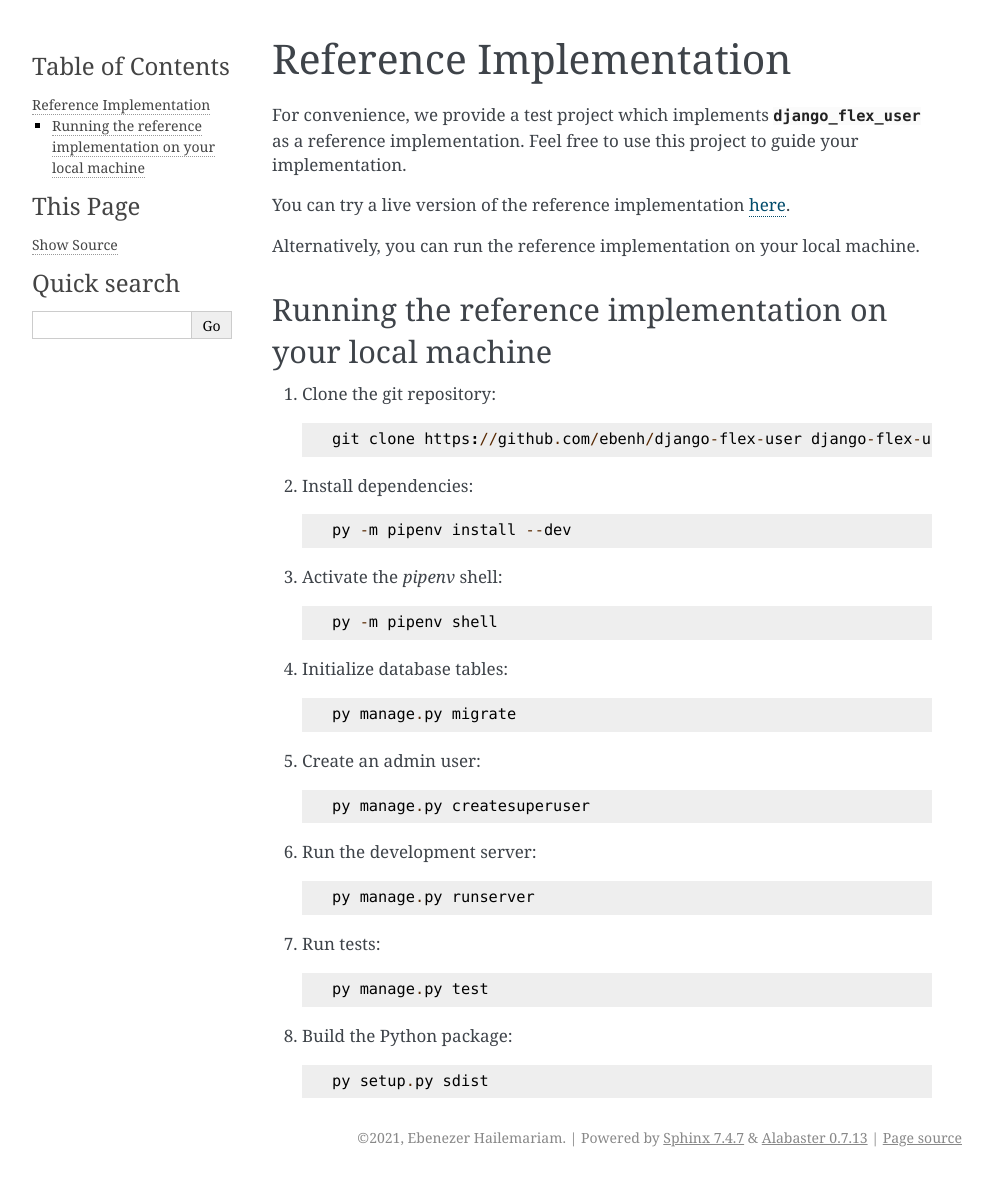
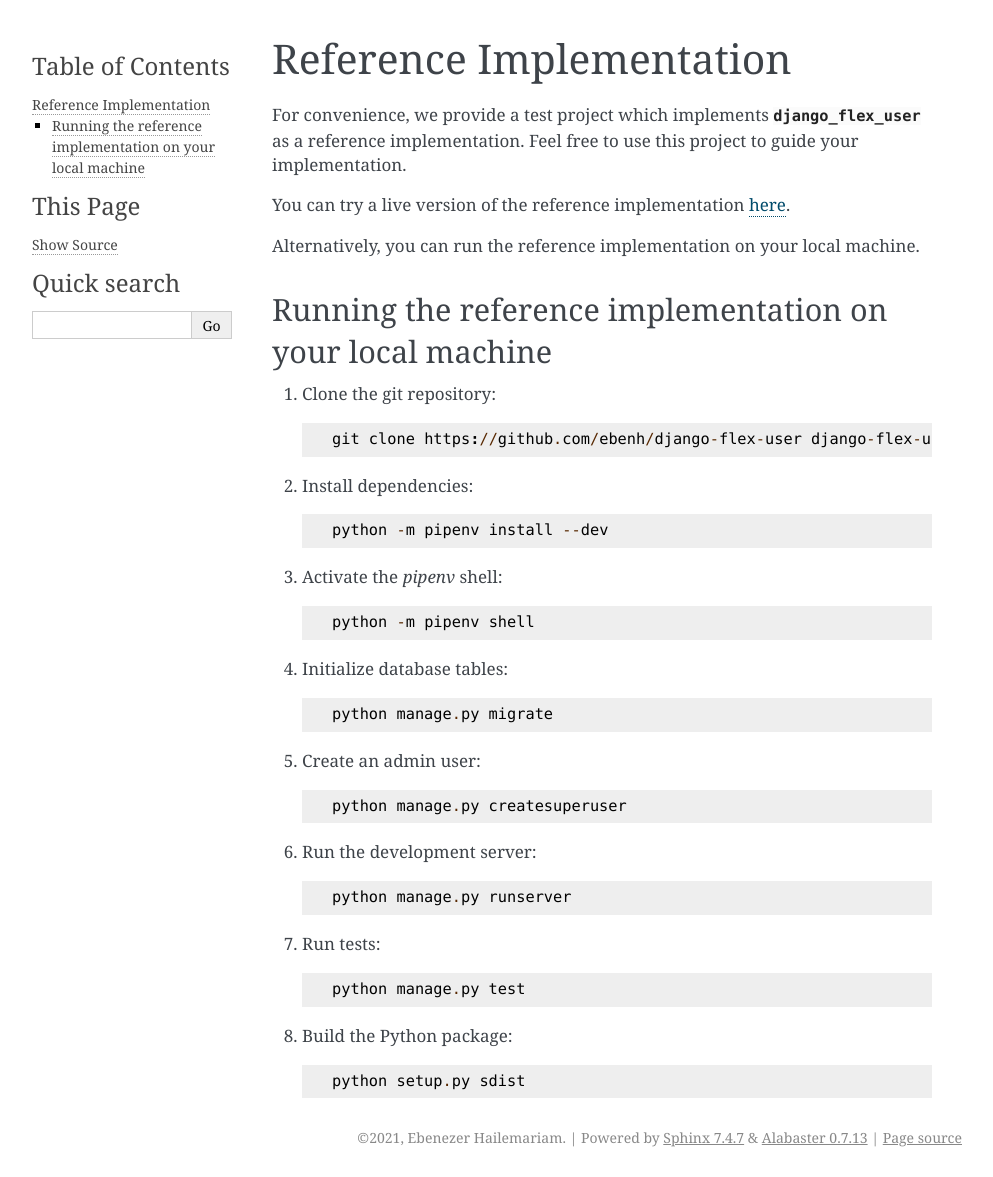
Before and after one commit to ebenh/django-flex-user, a Sphinx documentation site: the page built from docs/source/reference_implementation.rst, in a window 1280 px wide. Shown: the whole page, without its empty margins (148-1141 px from the left). Built offline with Sphinx 7.4.7, drawn with Linux system fonts in a browser that asks for light colours.

Commit message:
Updating documentation

```diff
--- a/docs/source/reference_implementation.rst
+++ b/docs/source/reference_implementation.rst
@@ -17,28 +17,28 @@ Running the reference implementation on your local machine
 
 2. Install dependencies::
 
-    py -m pipenv install --dev
+    python -m pipenv install --dev
 
 3. Activate the `pipenv` shell::
 
-    py -m pipenv shell
+    python -m pipenv shell
 
 4. Initialize database tables::
 
-    py manage.py migrate
+    python manage.py migrate
 
 5. Create an admin user::
 
-    py manage.py createsuperuser
+    python manage.py createsuperuser
 
 6. Run the development server::
 
-    py manage.py runserver
+    python manage.py runserver
 
 7. Run tests::
 
-    py manage.py test
+    python manage.py test
 
 8. Build the Python package::
 
-    py setup.py sdist
+    python setup.py sdist
```
